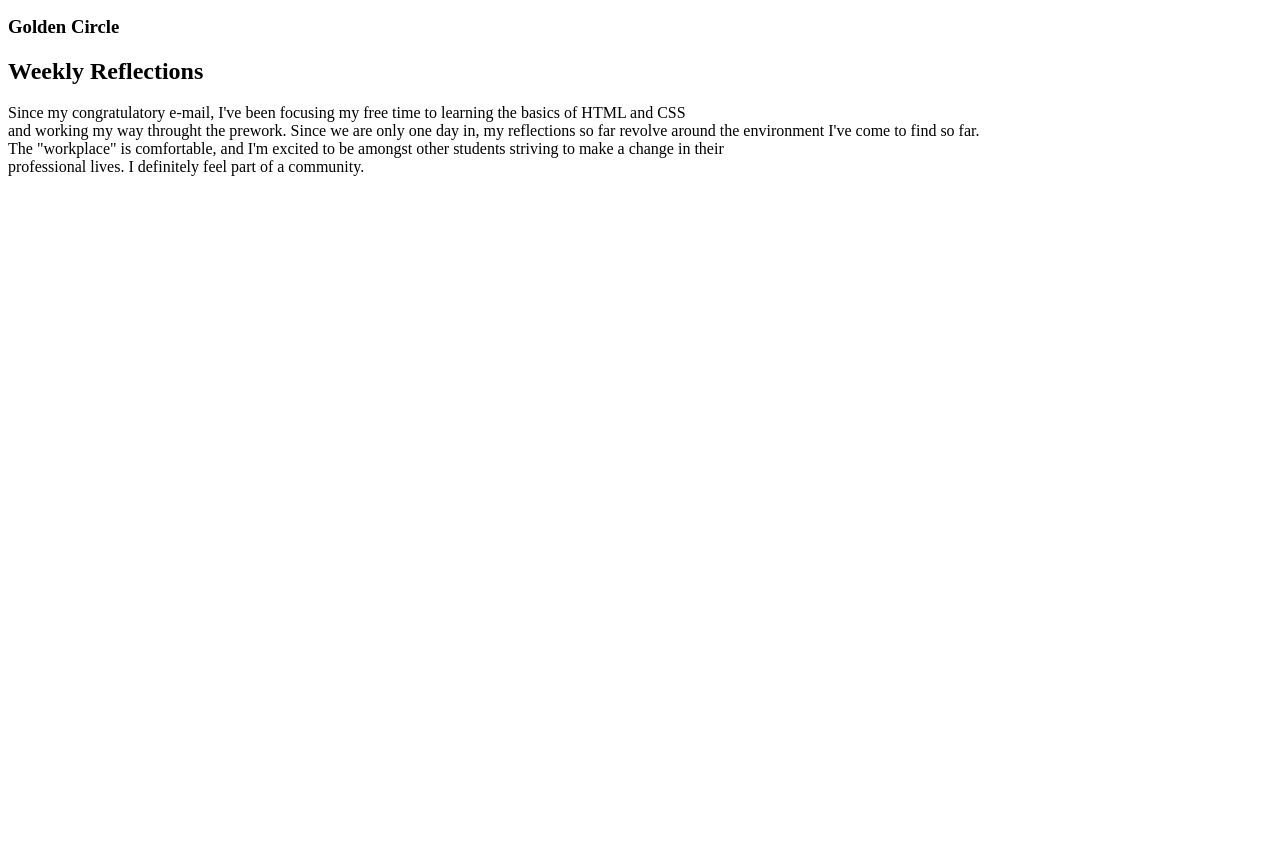
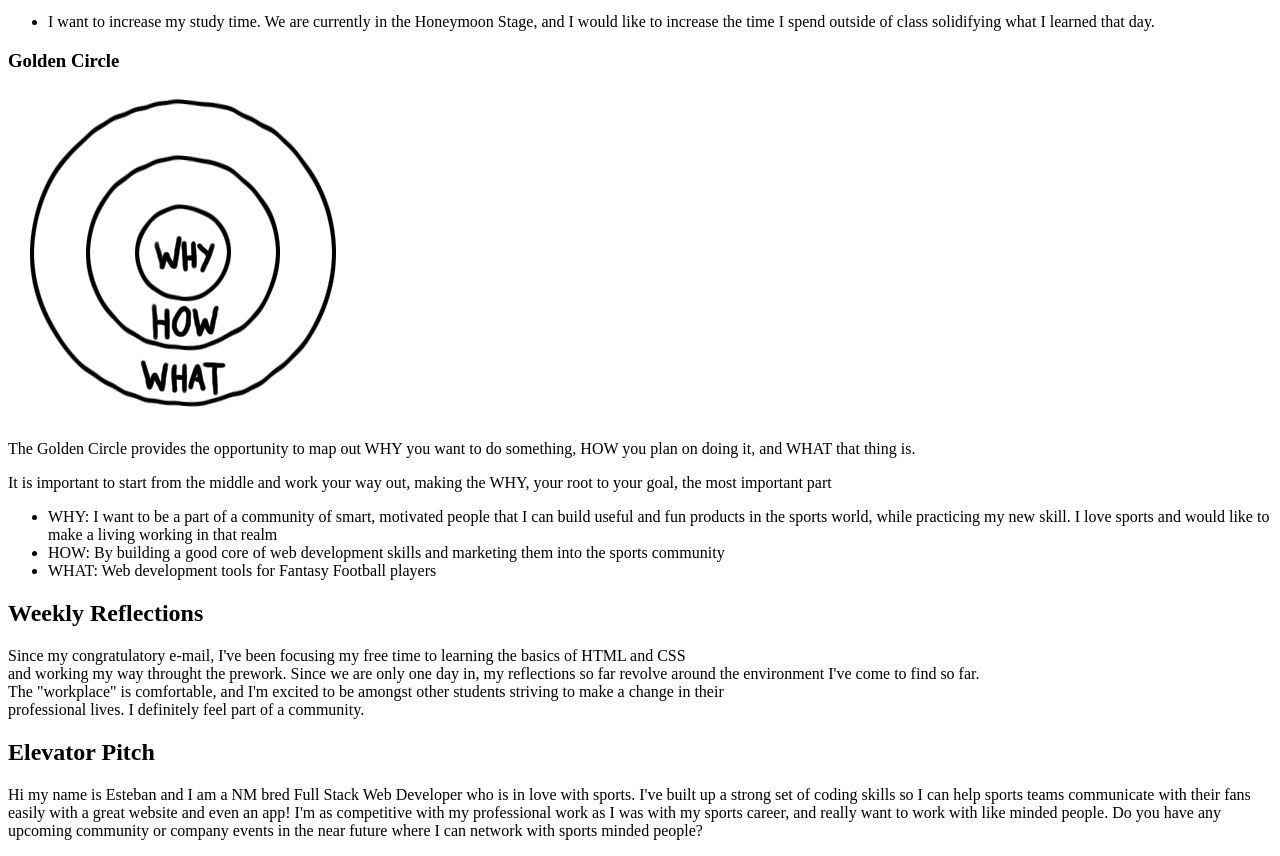
Before and after one commit to fullStackMartinez/ProfessionDevDocs, a plain HTML site: page week1devdoc.html in a window 1280 px wide. Shown: the part 1179-2035 px from the top of the page. Before the commit the page ends 1371 px from the top, so only its background shows below. Drawn offline with Linux system fonts and the light colour scheme.

Commit message:
Added Quantitative goals, my Golden circle w/an image and also included my Elevator Pitch

```diff
--- a/week1devdoc.html
+++ b/week1devdoc.html
@@ -9,16 +9,16 @@
 			<h1>Esteban Martinez's Professional Development</h1>
 			<p>Last Updated: January 8th, 2018</p>
 			<br>
-			<p>This web doc will be updated weekly to track my progress over the 10 weeks of bootcamp</p>
+			<p>This web doc will be updated weekly to track my progress over the 10 weeks of boot camp</p>
 		</header>
-		<div>
+		<section>
 			<h2>Who is Esteban Martinez?</h2>
 			<ul>
 				<li> <a href="http://github.com/fullStackMartinez" target="_blank">GitHub</a></li>
 				<li>LinkedIn Profile (under construction)</li>
 			</ul>
-		</div>
-		<div>
+		</section>
+		<section>
 			<h2>Prework/Pre Bootcamp successes</h2>
 			<ul>
 				<li>Setting up my CNM and bootcamp accounts</li>
@@ -29,8 +29,8 @@
 				<li>Lynda.com tutorials including Intro to HTML5 and Intro to CSS3</li>
 				<li>Mozilla Developer Network readings, mainly HTML and CSS</li>
 			</ul>
-		</div>
-		<div>
+		</section>>
+		<section>
 			<h2>Goals I can measure| Week 1</h2>
 			<h4>Toolset</h4>
 			<p>With the boot camp starting this week, getting comfortable with my toolset is my main focus:</p>
@@ -44,8 +44,8 @@
 				<li>LinkedIn Profile--As part of my Professional Development, I'd like to set up my LinkedIn profile in order to start networking</li>
 				<li>Resume building--I have a very weak resume at the moment. I'd like to build on that is not only complete but attractive .</li>
 			</ul>
-		</div>
-		<div>
+		</section>
+		<section>
 			<div>
 				<h2>Homework Activities</h2>
 				<h3>My Learning Style</h3>
@@ -55,6 +55,7 @@
 					<li><strong>Learn by Doing (30%)</strong><br>By getting my hands dirty I can make mistakes, learn from them, get comfortable with my work flow</li>
 				</ul>
 			</div>
+			<div>
 			<h3>Qualitative Goals</h3>
 			<ul>
 				<li>I want to be able to listen to my instructors and cohort, digest their advice and suggestions in order to fully grasp the fundamentals on data design.</li>
@@ -64,20 +65,33 @@
 			<ul>
 				<li>I want to increase my study time. We are currently in the Honeymoon Stage, and I would like to increase the time I spend outside of class solidifying what I learned that day.</li>
 			</ul>
-		</div>
-		<div>
+			</div>
+		</section>
+		<section>
 			<h3>Golden Circle</h3>
-
-		</div>
-		<div>
+				<img src="images/golden-circle.png.png" alt="A diagram of the Golden Circle">
+			<p>The Golden Circle provides the opportunity to map out WHY you want to do something, HOW you plan on doing it, and WHAT that thing is.</p>
+			<p>It is important to start from the middle and work your way out, making the WHY, your root to your goal, the most important part</p>
+			<ul>
+				<li>WHY: I want to be a part of a community of smart, motivated people that I can build useful and fun products in the sports world, while practicing my new skill. I love sports and would like to make a living working in that realm</li>
+				<li>HOW: By building a good core of web development skills and marketing them into the sports community</li>
+				<li>WHAT: Web development tools for Fantasy Football players</li>
+			</ul>
+		</section>
+		<section>
 			<h2>Weekly Reflections</h2>
 			<p>Since my congratulatory e-mail, I've been focusing my free time to learning the basics of HTML and CSS <br>and working my way throught the prework.
 				Since we are only one day in, my reflections so far revolve around the environment I've come to find so far. <br>
 				The "workplace" is comfortable, and I'm excited to be amongst other students striving to make a change in their <br>
 				professional lives. I definitely feel part of a community.</p>
-
-		</div>
-
+		</section>
+<section>
+	<h2>Elevator Pitch</h2>
+	<p>Hi my name is Esteban and I am a NM bred Full Stack Web Developer who is in love with sports. I've built up a strong set of
+		coding skills so I can help sports teams communicate with their fans easily with a great website and even an app! I'm as
+		competitive with my professional work as I was with my sports career, and really want to work with like minded people.
+		Do you have any upcoming community or company events in the near future where I can network with sports minded people?</p>
+</section>
 
 	</body>
 </html>
```
